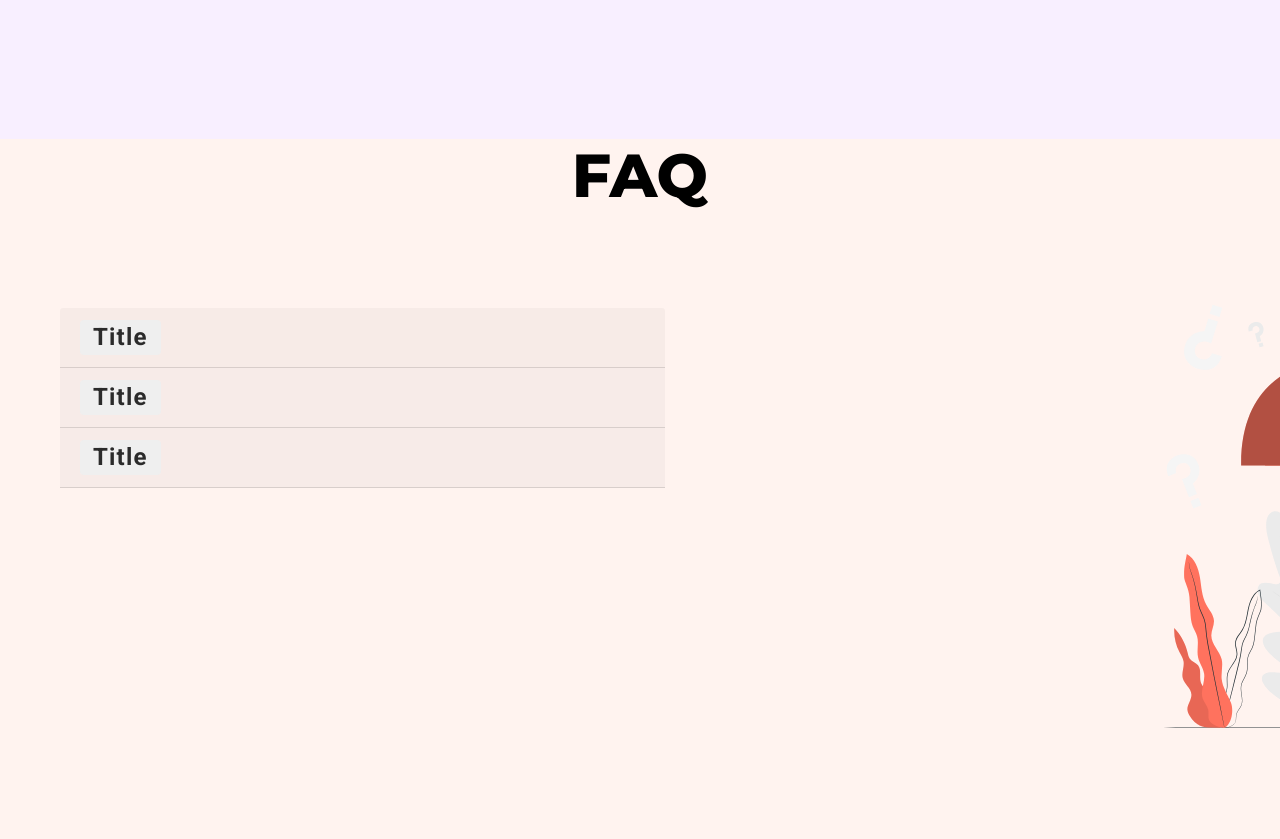
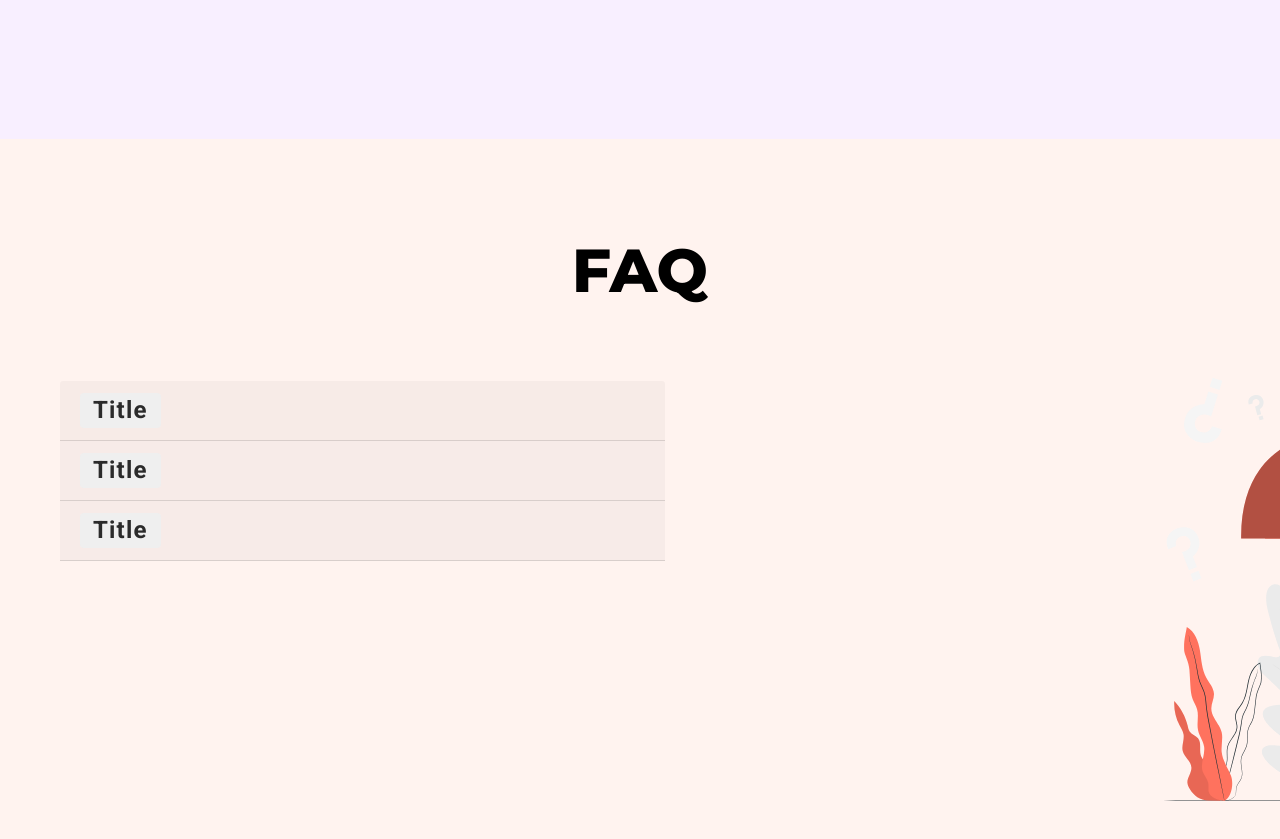
Before and after one commit to willJOIN/angular--spa-landing-page, an Angular app: page / in a window 1280 px wide. Shown: the part 800-1639 px from the top of the page. Built offline with nearby package versions, Linux system fonts and the light colour scheme.

Commit message:
Fixed FAQ spacing

```diff
--- a/src/app/view/faq/faq.component.scss
+++ b/src/app/view/faq/faq.component.scss
@@ -13,6 +13,9 @@ h1{
   font-weight: 800;
   text-align: center;
   color: #000000;
+  position: relative;
+  top: 95px;
+  margin-bottom: 81px;
 }
 
 img{
--- a/src/app/view/home/home.component.scss
+++ b/src/app/view/home/home.component.scss
@@ -11,8 +11,8 @@ h1{
   font-family: 'Montserrat', sans-serif;
   font-size: 60.77px;
   font-weight: 800;
+  text-align: center;
   color: #000000;
-  text-align: center;
   margin-top: 45px;
 }
 
```
